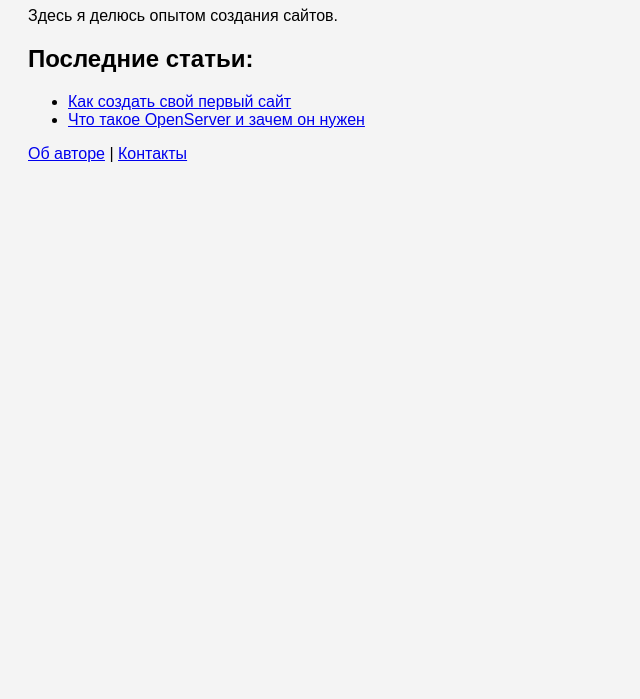
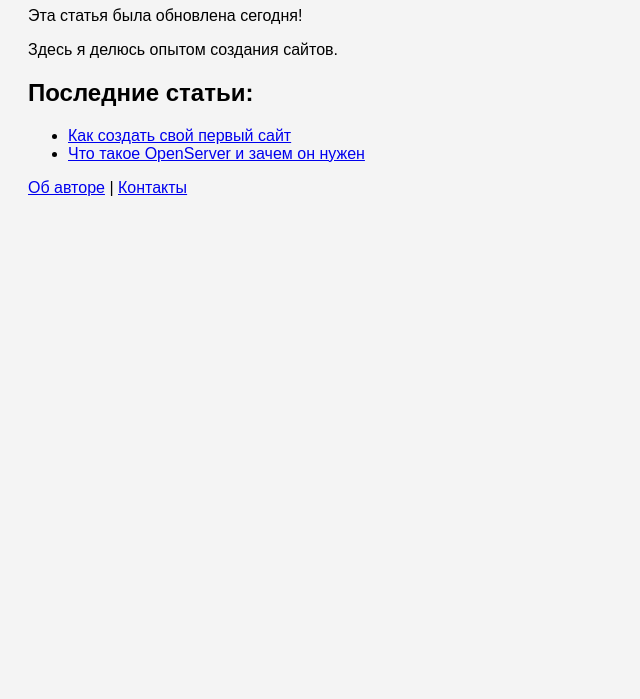
Before and after one commit to alpatovaalinka-creator/myblog-remote, a plain HTML site: page index.html in a window 1280 px wide. Shown: the part 101-800 px from the top of the page, without its empty margins (0-640 px from the left). Drawn offline with Linux system fonts and the light colour scheme.

Commit message:
Добавлен новый абзац на главную страницу

```diff
--- a/index.html
+++ b/index.html
@@ -7,6 +7,7 @@
 </head>
 <body style="font-family: Arial; background: #f4f4f4; padding: 20px;">
     <h1>Мой блог о веб-разработке</h1>
+<p>Эта статья была обновлена сегодня!</p>
     <p>Здесь я делюсь опытом создания сайтов.</p>
 
     <h2>Последние статьи:</h2>
```
